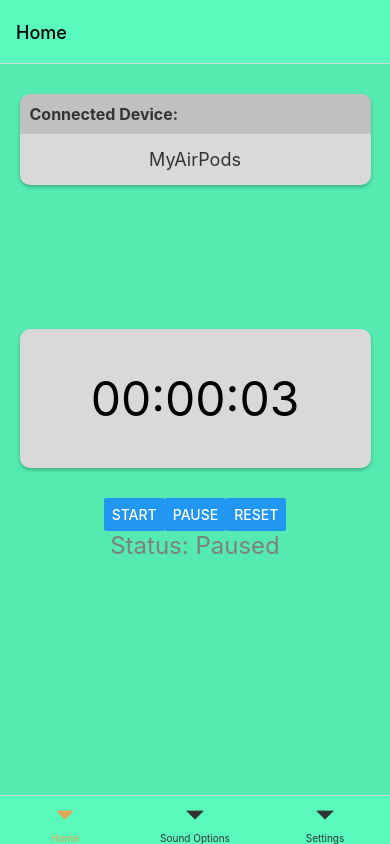
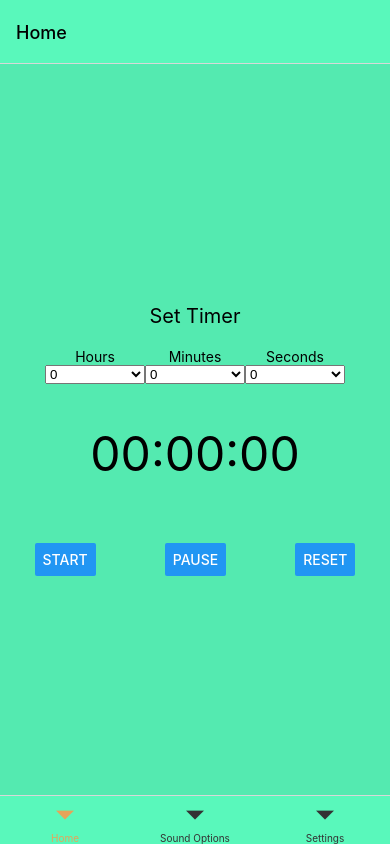
Before and after one commit to DavisZee/AlarmApp, a React Native app in the folder MyAlarmApp/: screen /Tabs in a window 390 px wide. Built offline with nearby package versions, Linux system fonts and the light colour scheme.

Commit message:
added picker functionality to home screen so user can select timer time

```diff
--- a/MyAlarmApp/package.json
+++ b/MyAlarmApp/package.json
@@ -11,6 +11,7 @@
   "dependencies": {
     "@react-native-async-storage/async-storage": "^2.0.0",
     "@react-native-community/slider": "^4.5.5",
+    "@react-native-picker/picker": "^2.9.0",
     "@react-navigation/bottom-tabs": "^6.6.1",
     "@react-navigation/native": "^6.1.18",
     "@react-navigation/native-stack": "^6.11.0",
--- a/MyAlarmApp/screens/tab_screens/HomeScreen.tsx
+++ b/MyAlarmApp/screens/tab_screens/HomeScreen.tsx
@@ -1,41 +1,86 @@
-import { Button, Text, View, TouchableOpacity } from 'react-native';
 import React, { useState, useRef } from 'react';
-import { styles, bt_card_styles, timer_styles, timer_button_styles, timer_comp_styles } from '../styles';
+import { View, Text, Button, StyleSheet } from 'react-native';
+import { Picker } from '@react-native-picker/picker';
 import Timer from '../../components/Timer';
+import { styles as importedStyles, bt_card_styles, timer_styles, timer_comp_styles } from '../styles';
 
 const HomeScreen: React.FC = () => {
-  const input = 3; // Initial timer value
+  const [hours, setHours] = useState(0);
+  const [minutes, setMinutes] = useState(0);
+  const [seconds, setSeconds] = useState(0);
+  const [time, setTime] = useState(hours * 3600 + minutes * 60 + seconds); // initial timer in seconds
+  const [isRunning, setIsRunning] = useState(false);
 
-  const [time, setTime] = useState(input);
-  const [isRunning, setIsRunning] = useState(false);
+  // Use ref to store the stop sound function
   const stopSoundRef = useRef<(() => void) | null>(null);
 
-  const startTimer = () => setIsRunning(true);
+  const startTimer = () => {
+    setTime(hours * 3600 + minutes * 60 + seconds); // Set initial time in seconds
+    setIsRunning(true);
+  };
+
   const pauseTimer = () => setIsRunning(false);
+
   const resetTimer = () => {
     setIsRunning(false);
-    setTime(input);
+    setTime(hours * 3600 + minutes * 60 + seconds); // Reset to selected values
     if (stopSoundRef.current) {
-      stopSoundRef.current();
+      stopSoundRef.current(); // Stop the sound if it's playing
     }
   };
 
+  // Function to set the stop sound function
   const setStopSoundFunction = (stopFunction: () => void) => {
     stopSoundRef.current = stopFunction;
   };
 
   return (
-    <View style={styles.container}>
-      <View style={bt_card_styles.card}>
-        <View style={bt_card_styles.cardHeader}>
-          <Text style={bt_card_styles.headerText}>Connected Device:</Text>
+    <View style={importedStyles.container}>
+      <Text style={styles.header}>Set Timer</Text>
+
+      {/* Scrollable Pickers for Hours, Minutes, and Seconds */}
+      <View style={styles.pickerContainer}>
+        <View style={styles.pickerItem}>
+          <Text>Hours</Text>
+          <Picker
+            selectedValue={hours}
+            onValueChange={(value) => setHours(value)}
+            style={{ width: 100 }}
+          >
+            {[...Array(24).keys()].map((i) => (
+              <Picker.Item key={i} label={`${i}`} value={i} />
+            ))}
+          </Picker>
         </View>
-        <View style={bt_card_styles.cardBody}>
-          <Text style={bt_card_styles.bodyText}>MyAirPods</Text>
+
+        <View style={styles.pickerItem}>
+          <Text>Minutes</Text>
+          <Picker
+            selectedValue={minutes}
+            onValueChange={(value) => setMinutes(value)}
+            style={{ width: 100 }}
+          >
+            {[...Array(60).keys()].map((i) => (
+              <Picker.Item key={i} label={`${i}`} value={i} />
+            ))}
+          </Picker>
+        </View>
+
+        <View style={styles.pickerItem}>
+          <Text>Seconds</Text>
+          <Picker
+            selectedValue={seconds}
+            onValueChange={(value) => setSeconds(value)}
+            style={{ width: 100 }}
+          >
+            {[...Array(60).keys()].map((i) => (
+              <Picker.Item key={i} label={`${i}`} value={i} />
+            ))}
+          </Picker>
         </View>
       </View>
 
-      <View style={timer_styles.card}>
+      {/* Display Timer */}
       <Timer
         time={time}
         isRunning={isRunning}
@@ -43,19 +88,36 @@ const HomeScreen: React.FC = () => {
         setTime={setTime}
         onStopSound={setStopSoundFunction}
       />
-      </View>
 
-      <View style={timer_styles.buttonContainer}>
+      {/* Timer Control Buttons */}
+      <View style={styles.buttonContainer}>
         <Button title="Start" onPress={startTimer} />
         <Button title="Pause" onPress={pauseTimer} />
         <Button title="Reset" onPress={resetTimer} />
-      </View>
-
-      <View>
-        <Text style={timer_comp_styles.statusText}>Status: {isRunning ? 'Running' : 'Paused'}</Text>
       </View>
     </View>
   );
 };
 
+const styles = StyleSheet.create({
+  header: {
+    fontSize: 20,
+    marginBottom: 20,
+  },
+  pickerContainer: {
+    flexDirection: 'row',
+    justifyContent: 'space-between',
+    marginBottom: 20,
+  },
+  pickerItem: {
+    alignItems: 'center',
+  },
+  buttonContainer: {
+    flexDirection: 'row',
+    justifyContent: 'space-around',
+    width: '100%',
+    marginTop: 20,
+  },
+});
+
 export default HomeScreen;
```
Also changed, not shown: 2 other files (tests, documents, lock files or other folders). Lines whose indentation alone changed are shown as unchanged.
